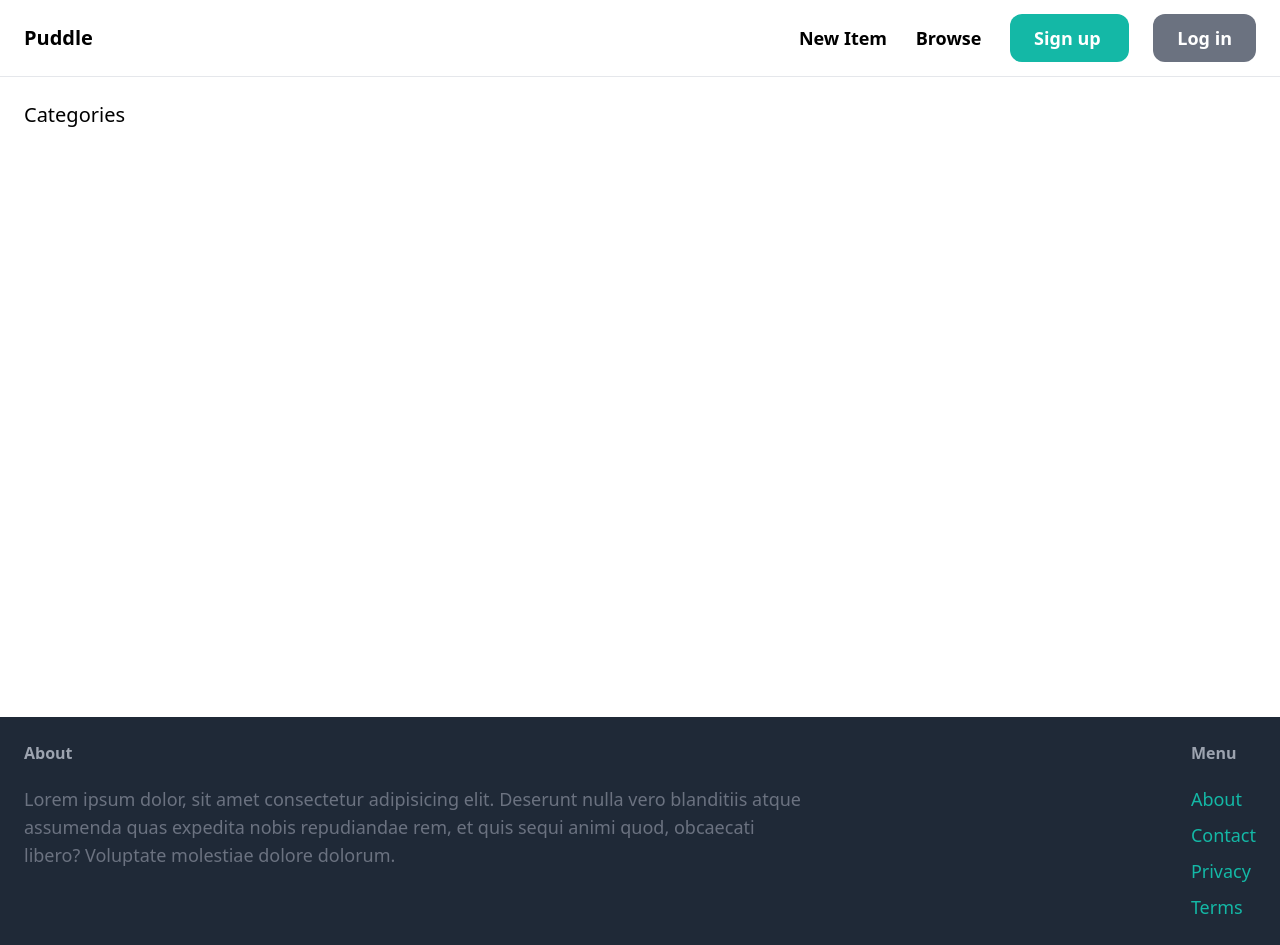
After one commit to irvingvjuarez/marketplace-django, a Django app: page /browse/ in a window 1280 px wide. The commit adds this page. Run offline with Django 4.2, Linux system fonts and the light colour scheme; data that the repository does not hold is empty; some libraries are stand-ins or nearby versions.

Commit message:
Browse template donde

```diff
--- a/puddle/core/templates/core/base.html
+++ b/puddle/core/templates/core/base.html
@@ -19,7 +19,7 @@
                 <a href="#" class="text-lg font-semibold hover:text-gray-500">
                     New Item
                 </a>
-                <a href="#" class="text-lg font-semibold hover:text-gray-500">
+                <a href="{% url 'browse' %}" class="text-lg font-semibold hover:text-gray-500">
                     Browse
                 </a>
 
--- /dev/null
+++ b/puddle/core/templates/core/browse.html
@@ -0,0 +1,21 @@
+{% extends 'core/base.html' %}
+
+{% block title %}
+    Navigating
+{% endblock title %}
+
+{% block content %}
+    <h2 class="text-xl font-normal mb-5">
+        Categories
+    </h2>
+
+    <ul class="w-full grid grid-cols-3 gap-2">
+        {% for category in categories %}
+            <li class="w-full text-center p-5 text-2xl font-bold bg-red-500 rounded-md text-white">
+                <a href="/category/{{ category.name }}">
+                    {{ category.name }}
+                </a>
+            </li>
+        {% endfor %}
+    </ul>
+{% endblock content %}
--- a/puddle/core/urls.py
+++ b/puddle/core/urls.py
@@ -1,7 +1,8 @@
 from django.urls import path
-from .views import index, contact
+from .views import index, contact, browse
 
 urlpatterns = [
     path('', index, name="index"),
-    path("contact/", contact, name="contact")
+    path("contact/", contact, name="contact"),
+    path("browse/", browse, name="browse")
 ]
--- a/puddle/core/views.py
+++ b/puddle/core/views.py
@@ -1,4 +1,5 @@
 from django.shortcuts import render
+from item.models import Category
 
 # Create your views here.
 def index(request):
@@ -8,3 +9,10 @@ def index(request):
 
 def contact(request):
     return render(request, "core/contact.html")
+
+def browse(request):
+    allCategories = Category.objects.all()
+
+    return render(request, "core/browse.html", {
+        "categories": allCategories
+    })
```
